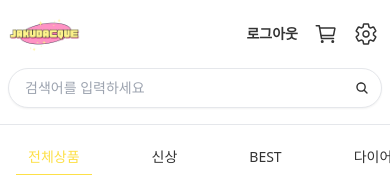
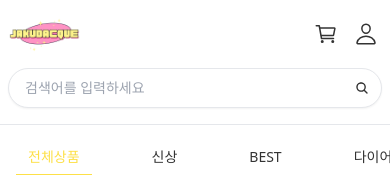
Before and after one commit to FRONTENDBOOTCAMP-11th/Jakudacque, a React (Vite) app: page / in a window 390 px wide. Shown: the top 175 px of the page. Built offline with nearby package versions, Linux system fonts and the light colour scheme; a web font is replaced by a local one.

Commit message:
✨ feat: 관리자 레이아웃 및 헤더 컴포넌트 리팩토링

```diff
--- a/src/components/layout/AdminLayout.jsx
+++ b/src/components/layout/AdminLayout.jsx
@@ -8,9 +8,7 @@ import { Outlet } from "react-router-dom";
 
 export default function AdminLayout() {
   // 권한에 따른 리다이렉트 로직 추가
-  // const { user } = useUserStore();
-  const user = { id: 1, username: "test", type: "admin" };
-  // const user = null;
+  const { user } = useUserStore();
 
   // codes fetch
   const axios = useAxiosInstance();
@@ -40,10 +38,10 @@ export default function AdminLayout() {
     if (!user) {
       navigate("/signin");
     }
-    if (user && user.type === "user") {
+    if (user.type === "user") {
       navigate("/");
     }
-  }, [user]);
+  }, []);
 
   return (
     <>
--- a/src/components/layout/Header.jsx
+++ b/src/components/layout/Header.jsx
@@ -1,14 +1,15 @@
 import tw from "tailwind-styled-components";
-//import useUserStore from "@zustand/userStore";
+import useUserStore from "@zustand/userStore";
 import { useLocation, useNavigate } from "react-router-dom";
-import { useState } from "react";
+import { useState, useEffect } from "react";
 import { Link } from "react-router-dom";
 import { IoSearch } from "react-icons/io5";
 import { IoCartOutline } from "react-icons/io5";
-import { IoSettingsOutline } from "react-icons/io5";
+import { IoPersonOutline } from "react-icons/io5";
 
 function SearchBar() {
   const [keyword, setKeyword] = useState("");
+
   const navigate = useNavigate();
   const location = useLocation();
 
@@ -17,7 +18,7 @@ function SearchBar() {
     if (!keyword.trim()) return;
 
     // 현재 URL이 /search인 경우
-    if (location.pathname === '/search') {
+    if (location.pathname === "/search") {
       // URL을 변경하고 페이지 리로드
       navigate(`/search?keyword=${keyword}`, { replace: true });
       navigate(0);
@@ -45,19 +46,31 @@ function SearchBar() {
 }
 
 export default function Header() {
+  const [showBoard, setShowBoard] = useState(false);
+
   // 권한에 따른 리다이렉트 로직 추가
-  // const { user, resetUser } = useUserStore();
-  const user = { id: 1, username: "test", type: "admin" };
+  const { user } = useUserStore();
   // const user = null;
 
-  const handleLogout = event => {
-    event.preventDefault();
-    // resetUser();
+  useEffect(() => {
+    const handleScroll = () => {
+      if (window.scrollY > 56) {
+        setShowBoard(true);
+      } else {
+        setShowBoard(false);
+      }
     };
 
+    window.addEventListener("scroll", handleScroll);
+    return () => {
+      window.removeEventListener("scroll", handleScroll);
+    };
+  }, []);
+
   return (
-    <header className="relative px-2 py-4 border-b sm:py-2 md:px-8 min-w-80">
-      <nav className="flex flex-wrap items-center justify-between">
+    <>
+      <StyledHeader $showBoard={showBoard}>
+        <nav className="flex flex-wrap items-center justify-between w-full ">
           <Link to="/">
             <img
               className="h-9 sm:h-12"
@@ -65,41 +78,35 @@ export default function Header() {
               alt="로고 이미지"
             />
           </Link>
-
           <div className="flex items-center gap-2 text-sm font-semibold">
             <div className="hidden mr-4 sm:flex">
               <SearchBar />
             </div>
-          {user ? (
-            <form onSubmit={handleLogout}>
-              <button type="submit" className="p-1 rounded hover:bg-gray-200">
-                로그아웃
-              </button>
-            </form>
-          ) : (
-            <>
-              <LinkButton to="/signin">로그인</LinkButton>
-              <LinkButton to="/signup">회원가입</LinkButton>
-            </>
-          )}
+
             <LinkButton to="/cart">
               <span className="hidden">장바구니</span>
               <IoCartOutline size={24} />
             </LinkButton>
-          {user && user.type !== "user" && (
-            <LinkButton to="/admin">
-              <span className="hidden">관리자 페이지</span>
-              <IoSettingsOutline size={24} />
+            <LinkButton to={user ? "/mypage" : "/signin"}>
+              <span className="hidden">{user ? "마이페이지" : "로그인"}</span>
+              <IoPersonOutline size={24} />
             </LinkButton>
-          )}
           </div>
         </nav>
-      <div className="mt-4 sm:hidden">
+      </StyledHeader>
+      <div className="px-2 pb-4 border-b sm:hidden">
         <SearchBar />
       </div>
-    </header>
+    </>
   );
 }
+
+const StyledHeader = tw.header`
+${({ $showBoard }) => ($showBoard ? "border-b" : "")}
+  sticky top-0 z-50
+  w-full px-2 py-4 sm:py-2 md:px-8 min-w-80
+  bg-white sm:border-b
+`;
 
 const LinkButton = tw(Link)`
   p-1 rounded hover:bg-gray-200 flex-shrink-0
```
Lines whose indentation alone changed are shown as unchanged.
